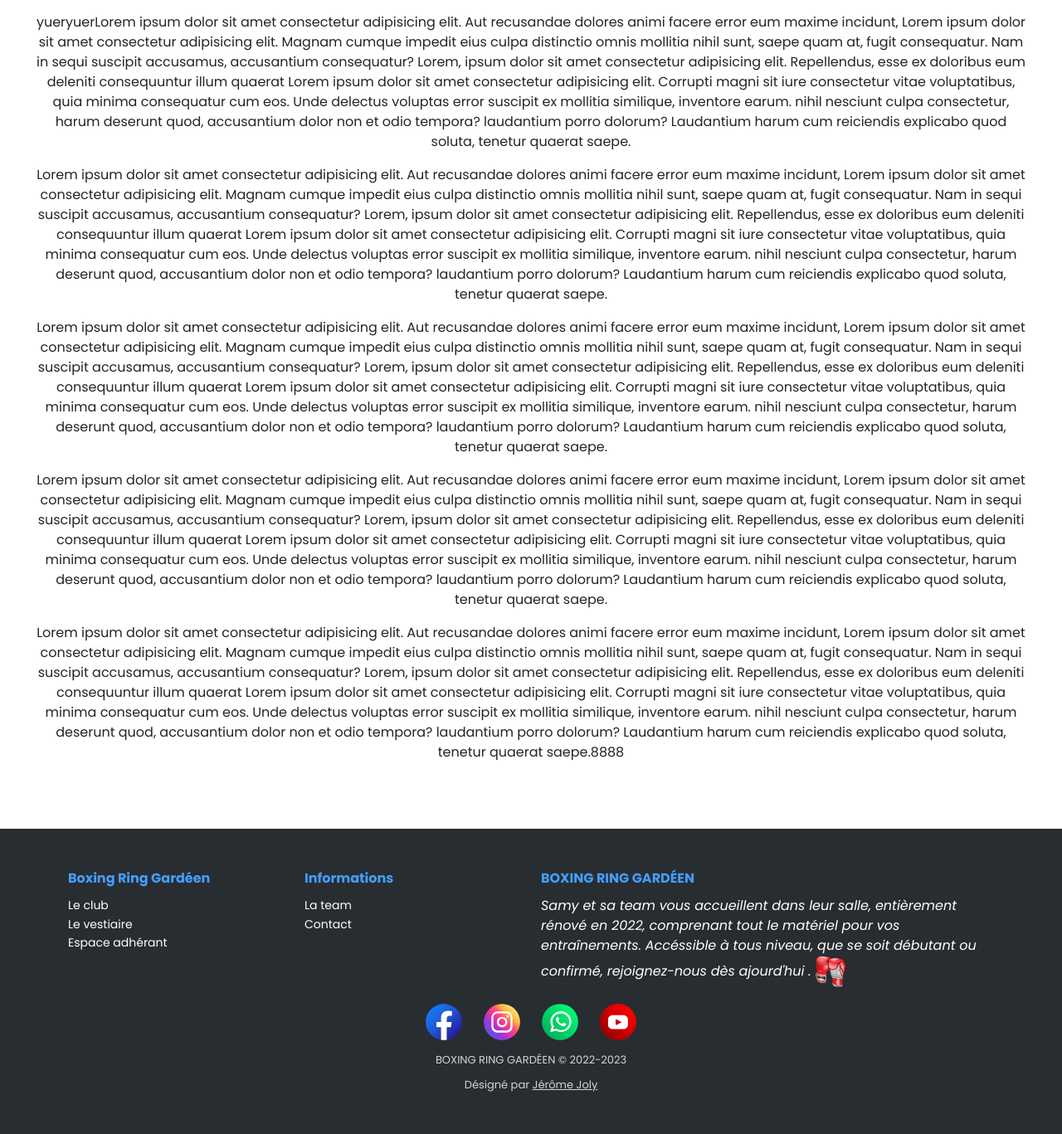
After one commit to Kimitsu-EraaZ/brg-maj-16-09-22, a PHP site: page /index.php in a window 1280 px wide. The commit adds this page. Shown: the part 801-2168 px from the top of the page at 83% size. Run offline with PHP 8.4, Linux system fonts and the light colour scheme.

Commit message:
LOG 30/09/2022
Mise à jour du site BRG pour stage

```diff
--- /dev/null
+++ b/components/footer.php
@@ -0,0 +1,49 @@
+<div class="footer-dark">
+    <footer>
+
+        <div class="container">
+            <div class="row">
+                <div class="col-sm-6 col-md-3 ">
+                    <h3>Boxing Ring Gardéen</h3>
+                    <ul>
+                        <li><a href="le-club.html">Le club</a></li>
+                        <li><a href="le-club.html">Le vestiaire</a></li>
+                        <li><a href="espace-adherant.html">Espace adhérant</a></li>
+                    </ul>
+                </div>
+                <div class="col-sm-6 col-md-3 footer-top">
+                    <h3>Informations</h3>
+                    <ul>
+                        <li><a href="la-team.html">La team</a></li>
+                        <li><a href="contact.html">Contact</a></li>
+                    </ul>
+                </div>
+                <div class="col-md-6 text footer-top">
+                    <h3>BOXING RING GARDÉEN</h3>
+                    <p><em>Samy et sa team vous accueillent dans leur salle, entièrement rénové en 2022,
+                            comprenant tout le matériel pour vos entraînements. Accéssible à tous niveau,
+                            que se soit débutant ou confirmé, rejoignez-nous dès ajourd'hui . <img id="emot-brg" src="../media/emot/emot.png" alt="gants de boxe"></em>
+                    </p>
+                </div>
+                <div class="col social">
+                    <div class="reseaux">
+
+                        <a href="https://www.facebook.com/samy.namouchi" target="_blank"><img class="social-icon" src="../media/icons/facebook.svg" alt=""></i></a>
+                        <a href="https://instagram.com/boxing_ring_gardeen?igshid=YmMyMTA2M2Y=" target="_blank"><img class="social-icon" src="../media/icons/insta.svg" alt=""></i></a>
+                        <a href="https://wa.me/33627040945" target="_blank"><img class="social-icon" src="../media/icons/wapp.svg" alt=""></i></a>
+                        <a href="https://youtube.com" target="_blank"><img class="social-icon" src="../media/icons/ytb.svg" alt=""></i></a>
+
+                    </div>
+
+                </div>
+            </div>
+            <p class="copyright"> BOXING RING GARDÉEN © 2022-2023<a href="https://www.boxing-ring-gardeen.fr"></a> </p>
+            <p class="copyright"> Désigné par <a target="_blank" href="#"> Jérôme Joly</a> </p></a>
+        </div>
+
+    </footer>
+</div>
+
+</body>
+
+</html>
--- /dev/null
+++ b/components/header.php
@@ -0,0 +1,100 @@
+<!DOCTYPE html>
+<html lang="en">
+
+<head>
+    <meta charset="UTF-8" />
+    <meta http-equiv="X-UA-Compatible" content="IE=edge" />
+    <meta name="viewport" content="width=device-width, initial-scale=1.0" />
+    <link rel="stylesheet" href="https://cdnjs.cloudflare.com/ajax/libs/animate.css/4.1.1/animate.min.css" />
+    <link href="https://cdn.jsdelivr.net/npm/bootstrap@5.2.0/dist/css/bootstrap.min.css" rel="stylesheet" integrity="sha384-gH2yIJqKdNHPEq0n4Mqa/HGKIhSkIHeL5AyhkYV8i59U5AR6csBvApHHNl/vI1Bx" crossorigin="anonymous">
+    <script src="https://cdn.jsdelivr.net/npm/bootstrap@5.2.0/dist/js/bootstrap.bundle.min.js" integrity="sha384-A3rJD856KowSb7dwlZdYEkO39Gagi7vIsF0jrRAoQmDKKtQBHUuLZ9AsSv4jD4Xa" crossorigin="anonymous"></script>
+    <link rel="stylesheet" href="../style/style.css" />
+    <script defer src="../js/script.js"></script>
+    <title>BOXING RING GARDÉEN</title>
+
+</head>
+
+<body>
+    <header>
+        <nav>
+            <h1 class="logo animate__animated animate__flipInY"> <a href="index.html"> <img src="../media/logo/logoclassic.svg" alt="logo BRG"></a></h1>
+            <img class=" logoimgmediaq animate__animated animate__pulse" src="../media/logo/logoclassicmediaq.svg" alt="logo BRG">
+            <h1 class="logomediaq">BOXING RING GARDÉEN</h1>
+            <div class="nav-links animate__animated animate__backInDown">
+                <a class="active links " href="index.html">Accueil</a>
+                <a class="links" href="le-club.html">Le club</a>
+                <a class="links" href="le-vestiare.html">Le vestiaire</a>
+                <a class="links" href="adhesion-et-tarifs.html">Adhésion & tarifs</a>
+                <a class="links" href="contact.html">Contact</a>
+            </div>
+            <a class="links" href="./"><img class="icon_move" onmouseover="mouseOver()" onmouseout="mouseOut()" width="40px" src="../media/icons/user_space.svg" alt="Espace membre"></a>
+            <a class="links" href="./"><img class="icon_move_right" onmouseover="mouseOverB()" onmouseout="mouseOutB()" width="30px" src="../media/icons/log-out.svg" alt="déconnection"></a>
+            <a class="links" href="./"><img class="icon_move_left" onmouseover="mouseOverA()" onmouseout="mouseOutA()" width="30px" src="../media/icons/log-in.svg" alt="connection"></a>
+
+            <nav2 class="navbar fixed-top burger-menu">
+                <div class="container-fluid">
+                    <button class="navbar-toggler" type="button" data-bs-toggle="offcanvas" data-bs-target="#offcanvasNavbar" aria-controls="offcanvasNavbar">
+                        <span class="navbar-toggler-icon"></span>
+                    </button>
+                    <div class="offcanvas offcanvas-end" tabindex="-1" id="offcanvasNavbar" aria-labelledby="offcanvasNavbarLabel">
+                        <div class="offcanvas-header">
+                            <h5 class="offcanvas-title" id="offcanvasNavbarLabel">BOXING RING GARDÉEN</h5>
+                            <button type="button" class="btn-close" data-bs-dismiss="offcanvas" aria-label="Close"></button>
+                        </div>
+                        <div class="offcanvas-body">
+                            <ul class="navbar-nav justify-content-end flex-grow-1 pe-3">
+                                <li class="nav-item">
+                                    <a class="nav-link active" aria-current="page" href="#">Accueil</a>
+                                </li>
+                                <li class="nav-item">
+                                    <a class="nav-link" href="#">Le club</a>
+                                </li>
+                                <li class="nav-item">
+                                    <a class="nav-link" href="#">Le vestiaire</a>
+                                </li>
+                                <li class="nav-item">
+                                    <a class="nav-link" href="#">Adhésion & tarifs</a>
+                                </li>
+                                <li class="nav-item">
+                                    <a class="nav-link" href="#">Contact</a>
+                                </li>
+                                <li class="nav-item">
+                                    <a class="nav-link" href="#"><img onmouseover="bigImg(this)" onmouseout="normalImg(this)" width="40px" src="../media/icons/user_space.svg" alt="Espace membre">
+                                        <img width="30px" src="../media/icons/log-in.svg" alt="connection">
+                                        <img width="30px" src="../media/icons/log-out.svg" alt="déconnection">
+                                    </a>
+                                </li>
+                                <li class="nav-item dropdown">
+                                    <a class="nav-link dropdown-toggle" href="#" role="button" data-bs-toggle="dropdown" aria-expanded="false">
+                                        Réseaux sociaux
+                                    </a>
+                                    <ul class="dropdown-menu">
+                                        <li class="title-rs">Suivez nos réseaux sociaux, pour ne manquer aucune news de la team BRG</li>
+
+                                        <li>
+                                            <hr class="dropdown-divider">
+                                        </li>
+                                        <div class="col social">
+                                            <div class="reseaux">
+
+                                                <a href="https://www.facebook.com/samy.namouchi" target="_blank"><img class="social-icon" src="../media/icons/facebook.svg" alt=""></i></a>
+                                                <a href="https://instagram.com/boxing_ring_gardeen?igshid=YmMyMTA2M2Y=" target="_blank"><img class="social-icon" src="../media/icons/insta.svg" alt=""></i></a>
+                                                <a href="https://wa.me/33627040945" target="_blank"><img class="social-icon" src="../media/icons/wapp.svg" alt=""></i></a>
+                                                <a href="https://youtube.com" target="_blank"><img class="social-icon" src="../media/icons/ytb.svg" alt=""></i></a>
+
+                                            </div>
+                                        </div>
+                                    </ul>
+                                    <img id="img-burger" src="../media/images/bande-poings-brg2.png" alt="poings et bande de boxe">
+                                </li>
+                            </ul>
+                        </div>
+                    </div>
+                </div>
+            </nav2>
+        </nav>
+
+        <video id="background-video" autoplay loop muted>
+            <source src="../media/movie/background/background.mp4" type="video/mp4" />
+        </video>
+    </header>
--- /dev/null
+++ b/components/indexMain.php
@@ -0,0 +1,13 @@
+<main>
+
+<section class="way-background">
+    <article class="bloc">
+        <p>yueryuerLorem ipsum dolor sit amet consectetur adipisicing elit. Aut recusandae dolores animi facere error eum maxime incidunt, Lorem ipsum dolor sit amet consectetur adipisicing elit. Magnam cumque impedit eius culpa distinctio omnis mollitia nihil sunt, saepe quam at, fugit consequatur. Nam in sequi suscipit accusamus, accusantium consequatur? Lorem, ipsum dolor sit amet consectetur adipisicing elit. Repellendus, esse ex doloribus eum deleniti consequuntur illum quaerat Lorem ipsum dolor sit amet consectetur adipisicing elit. Corrupti magni sit iure consectetur vitae voluptatibus, quia minima consequatur cum eos. Unde delectus voluptas error suscipit ex mollitia similique, inventore earum. nihil nesciunt culpa consectetur, harum deserunt quod, accusantium dolor non et odio tempora? laudantium porro dolorum? Laudantium harum cum reiciendis explicabo quod soluta, tenetur quaerat saepe.</p>
+        <p>Lorem ipsum dolor sit amet consectetur adipisicing elit. Aut recusandae dolores animi facere error eum maxime incidunt, Lorem ipsum dolor sit amet consectetur adipisicing elit. Magnam cumque impedit eius culpa distinctio omnis mollitia nihil sunt, saepe quam at, fugit consequatur. Nam in sequi suscipit accusamus, accusantium consequatur? Lorem, ipsum dolor sit amet consectetur adipisicing elit. Repellendus, esse ex doloribus eum deleniti consequuntur illum quaerat Lorem ipsum dolor sit amet consectetur adipisicing elit. Corrupti magni sit iure consectetur vitae voluptatibus, quia minima consequatur cum eos. Unde delectus voluptas error suscipit ex mollitia similique, inventore earum. nihil nesciunt culpa consectetur, harum deserunt quod, accusantium dolor non et odio tempora? laudantium porro dolorum? Laudantium harum cum reiciendis explicabo quod soluta, tenetur quaerat saepe.</p>
+        <p>Lorem ipsum dolor sit amet consectetur adipisicing elit. Aut recusandae dolores animi facere error eum maxime incidunt, Lorem ipsum dolor sit amet consectetur adipisicing elit. Magnam cumque impedit eius culpa distinctio omnis mollitia nihil sunt, saepe quam at, fugit consequatur. Nam in sequi suscipit accusamus, accusantium consequatur? Lorem, ipsum dolor sit amet consectetur adipisicing elit. Repellendus, esse ex doloribus eum deleniti consequuntur illum quaerat Lorem ipsum dolor sit amet consectetur adipisicing elit. Corrupti magni sit iure consectetur vitae voluptatibus, quia minima consequatur cum eos. Unde delectus voluptas error suscipit ex mollitia similique, inventore earum. nihil nesciunt culpa consectetur, harum deserunt quod, accusantium dolor non et odio tempora? laudantium porro dolorum? Laudantium harum cum reiciendis explicabo quod soluta, tenetur quaerat saepe.</p>
+        <p>Lorem ipsum dolor sit amet consectetur adipisicing elit. Aut recusandae dolores animi facere error eum maxime incidunt, Lorem ipsum dolor sit amet consectetur adipisicing elit. Magnam cumque impedit eius culpa distinctio omnis mollitia nihil sunt, saepe quam at, fugit consequatur. Nam in sequi suscipit accusamus, accusantium consequatur? Lorem, ipsum dolor sit amet consectetur adipisicing elit. Repellendus, esse ex doloribus eum deleniti consequuntur illum quaerat Lorem ipsum dolor sit amet consectetur adipisicing elit. Corrupti magni sit iure consectetur vitae voluptatibus, quia minima consequatur cum eos. Unde delectus voluptas error suscipit ex mollitia similique, inventore earum. nihil nesciunt culpa consectetur, harum deserunt quod, accusantium dolor non et odio tempora? laudantium porro dolorum? Laudantium harum cum reiciendis explicabo quod soluta, tenetur quaerat saepe.</p>
+        <p>Lorem ipsum dolor sit amet consectetur adipisicing elit. Aut recusandae dolores animi facere error eum maxime incidunt, Lorem ipsum dolor sit amet consectetur adipisicing elit. Magnam cumque impedit eius culpa distinctio omnis mollitia nihil sunt, saepe quam at, fugit consequatur. Nam in sequi suscipit accusamus, accusantium consequatur? Lorem, ipsum dolor sit amet consectetur adipisicing elit. Repellendus, esse ex doloribus eum deleniti consequuntur illum quaerat Lorem ipsum dolor sit amet consectetur adipisicing elit. Corrupti magni sit iure consectetur vitae voluptatibus, quia minima consequatur cum eos. Unde delectus voluptas error suscipit ex mollitia similique, inventore earum. nihil nesciunt culpa consectetur, harum deserunt quod, accusantium dolor non et odio tempora? laudantium porro dolorum? Laudantium harum cum reiciendis explicabo quod soluta, tenetur quaerat saepe.8888</p>
+    </article>
+</section>
+
+</main>
--- /dev/null
+++ b/public/index.php
@@ -0,0 +1,5 @@
+<?php session_start();
+include '../components/header.php';
+include '../components/indexMain.php';
+include '../components/footer.php';
+?>
--- a/style/style.css
+++ b/style/style.css
@@ -2,6 +2,9 @@
 
 @import url(https://fonts.googleapis.com/css?family=Poppins:100,100italic,200,200italic,300,300italic,regular,italic,500,500italic,600,600italic,700,700italic,800,800italic,900,900italic);
 @import url('https://fonts.googleapis.com/css2?family=Anton&family=Roboto:ital,wght@1,500&display=swap');
+
+/* -------------GLOBAL------------ */
+
 *, body {
   margin: 0;
   padding: 0;
@@ -98,6 +101,27 @@ nav {
 .offcanvas-backdrop.show {
   filter: sepia(1);
 }
+
+.rotate {
+  animation: rotation 8s infinite linear;
+}
+
+@keyframes rotation {
+  from {
+    transform: rotate(0deg);
+  }
+  to {
+    transform: rotate(359deg);
+  }
+}
+
+.icon_moveLL {
+  animation-iteration-count: 10;
+}
+.icon_moveLR {
+  animation-iteration-count: 10;
+}
+
 /* -------------BACKGROUND-SITE------------ */
 
 #background-video {
```
Also changed, not shown: js/script.js (+30 -0 lines), media/icons/F1414AF8.png (added), media/icons/log-in.svg (added), media/icons/log-out.svg (added), media/icons/user_space.svg (added), pages/adhesion-et-tarifs.html (added), pages/contact.html (added), pages/espace-adherant.html (added), pages/la-team.html (added), pages/le-club.html (added), pages/le-vestiaire.html (added).
